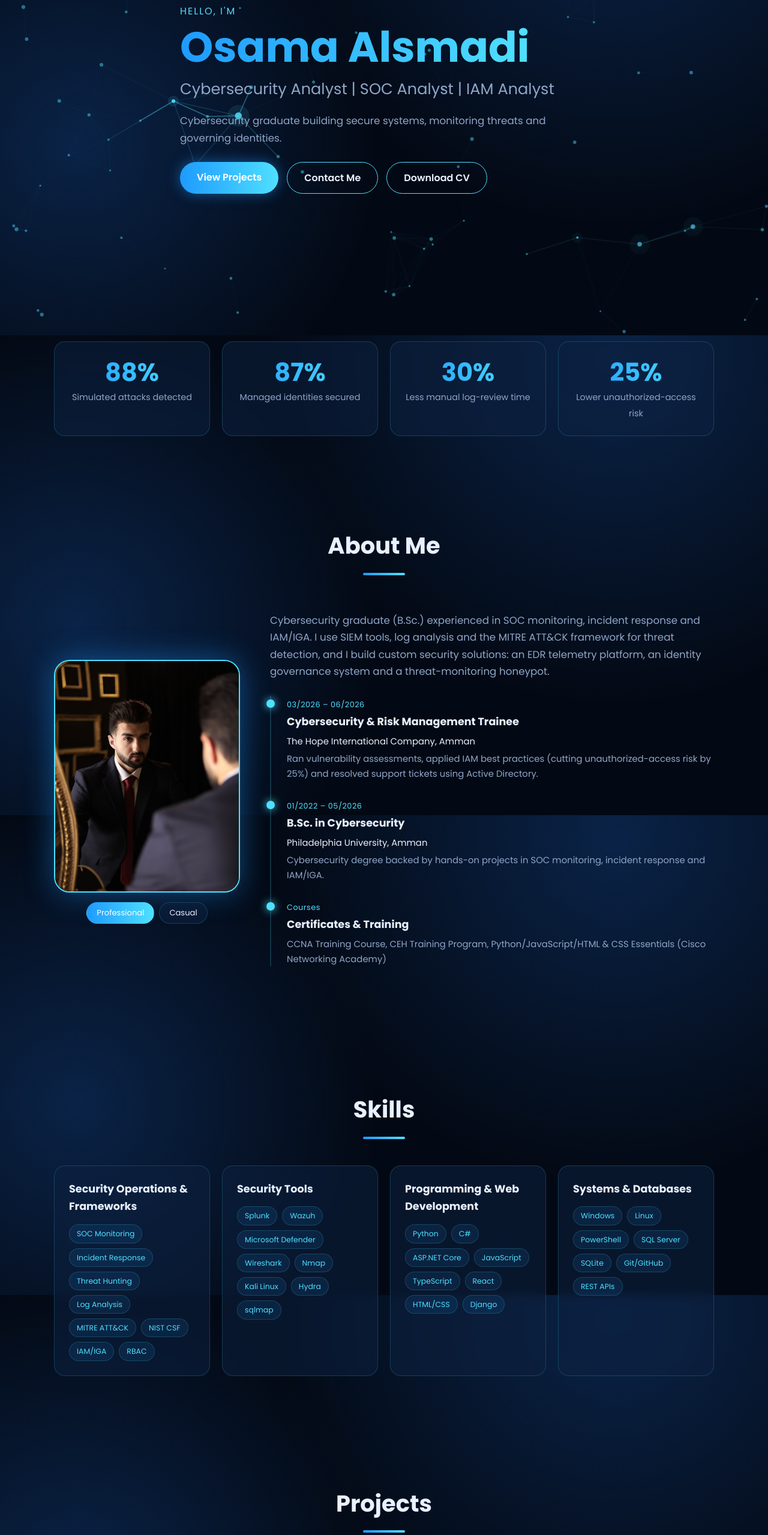
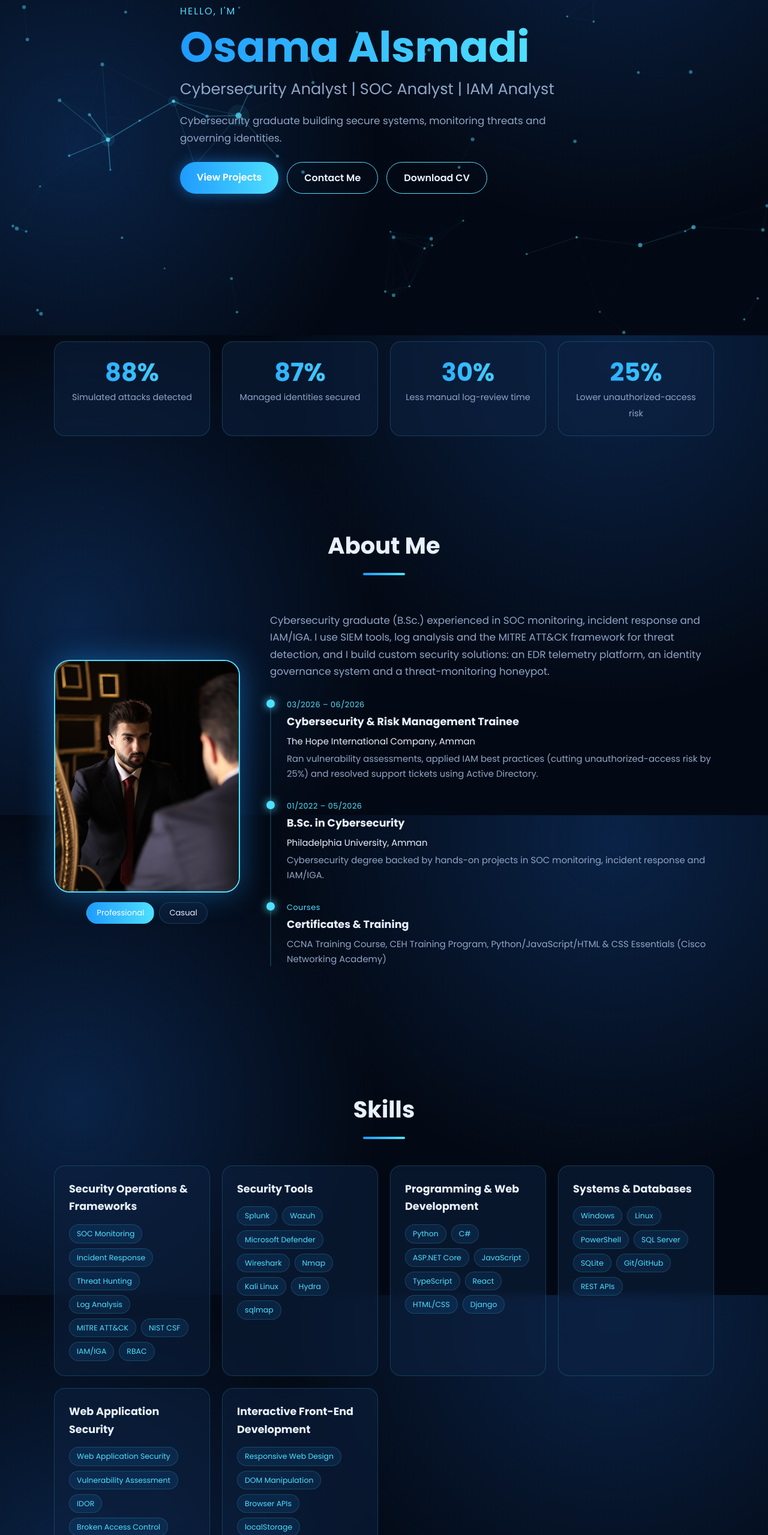
Before and after one commit to osamaalsmadi/Personal-Portfolio, a plain HTML site: page portfolio/index.html in a window 1280 px wide. Shown: the part 241-2800 px from the top of the page at 60% size. Drawn offline with Linux system fonts and the light colour scheme; animation ran at ten frames a second.

Commit message:
Add Hack Airport web security project and related portfolio skills

```diff
--- a/portfolio/index.html
+++ b/portfolio/index.html
@@ -3,7 +3,7 @@
 <head>
   <meta charset="UTF-8">
   <meta name="viewport" content="width=device-width, initial-scale=1">
-  <meta name="description" content="Osama Alsmadi - Cybersecurity, SOC and IAM analyst from Amman, Jordan. Portfolio of security projects: EDR platform, identity governance and honeypot monitoring.">
+  <meta name="description" content="Osama Alsmadi - Cybersecurity, SOC and IAM analyst from Amman, Jordan. Portfolio of security projects: EDR platform, identity governance, honeypot monitoring and Hack Airport web application security lab.">
   <meta name="author" content="Osama Alsmadi">
   <meta name="theme-color" content="#030914">
   <meta property="og:type" content="website">
@@ -96,6 +96,8 @@
       <div class="card"><h3 data-i18n="sk2"></h3><div class="tags"><span>Splunk</span><span>Wazuh</span><span>Microsoft Defender</span><span>Wireshark</span><span>Nmap</span><span>Kali Linux</span><span>Hydra</span><span>sqlmap</span></div></div>
       <div class="card"><h3 data-i18n="sk3"></h3><div class="tags"><span>Python</span><span>C#</span><span>ASP.NET Core</span><span>JavaScript</span><span>TypeScript</span><span>React</span><span>HTML/CSS</span><span>Django</span></div></div>
       <div class="card"><h3 data-i18n="sk4"></h3><div class="tags"><span>Windows</span><span>Linux</span><span>PowerShell</span><span>SQL Server</span><span>SQLite</span><span>Git/GitHub</span><span>REST APIs</span></div></div>
+      <div class="card"><h3 data-i18n="sk5"></h3><div class="tags"><span>Web Application Security</span><span>Vulnerability Assessment</span><span>IDOR</span><span>Broken Access Control</span><span>Business Logic Security</span><span>Security Testing</span><span>OWASP</span><span>CWE</span><span>Authorization</span><span>Vulnerability Remediation</span></div></div>
+      <div class="card"><h3 data-i18n="sk6"></h3><div class="tags"><span>Responsive Web Design</span><span>DOM Manipulation</span><span>Browser APIs</span><span>localStorage</span><span>Interactive 2D/3D UI</span><span>GitHub Pages</span></div></div>
     </div>
   </div>
 </section>
@@ -108,6 +110,7 @@
       <article class="card proj"><span class="num">01</span><img class="shot" src="assets/images/projects/p1.svg" alt="" loading="lazy"><h3>Aegis Node AI</h3><p data-i18n="p1_d"></p><div class="tags"><span>.NET</span><span>React</span><span>SQL Server</span><span>Ollama</span></div><a class="link" href="https://github.com/osamaalsmadi/Aegis-Node-AI" target="_blank" rel="noopener" data-i18n="view_code"></a></article>
       <article class="card proj"><span class="num">02</span><img class="shot" src="assets/images/projects/p2.svg" alt="" loading="lazy"><h3>Aegis Access</h3><p data-i18n="p2_d"></p><div class="tags"><span>ASP.NET Core</span><span>React</span><span>TypeScript</span><span>SQLite</span></div><a class="link" href="https://github.com/osamaalsmadi/AegisAccess" target="_blank" rel="noopener" data-i18n="view_code"></a></article>
       <article class="card proj"><span class="num">03</span><img class="shot" src="assets/images/projects/p3.svg" alt="" loading="lazy"><h3 data-i18n="p3_t"></h3><p data-i18n="p3_d"></p><div class="tags"><span>Kali Linux</span><span>Hydra</span><span>sqlmap</span><span>Wireshark</span></div><a class="link" href="https://github.com/osamaalsmadi/Honey-Bot" target="_blank" rel="noopener" data-i18n="view_code"></a></article>
+      <article class="card proj"><span class="num">04</span><img class="shot" src="assets/images/projects/p4.svg" alt="" loading="lazy"><h3 data-i18n="p4_t"></h3><p data-i18n="p4_d"></p><div class="tags"><span>HTML</span><span>CSS</span><span>JavaScript</span><span>Web Security</span><span>IDOR</span><span>Access Control</span><span>Business Logic</span><span>OWASP/CWE</span></div><a class="link" href="https://osamaalsmadi.github.io/osamaalsmadi/" target="_blank" rel="noopener" data-i18n="view_demo"></a> <a class="link" href="https://github.com/osamaalsmadi/osamaalsmadi/tree/main/projects/hack-airport-lab" target="_blank" rel="noopener" data-i18n="view_code"></a></article>
     </div>
   </div>
 </section>
--- a/portfolio/script.js
+++ b/portfolio/script.js
@@ -29,6 +29,8 @@ const translations = {
     sk2: "Security Tools",
     sk3: "Programming & Web Development",
     sk4: "Systems & Databases",
+    sk5: "Web Application Security",
+    sk6: "Interactive Front-End Development",
     projects_title: "Projects",
     p0_t: "Personal Portfolio",
     p0_d: "This bilingual (EN/AR) responsive portfolio built from scratch with pure HTML, CSS and JavaScript: theme switcher, avatar selector and RTL support.",
@@ -36,6 +38,9 @@ const translations = {
     p2_d: "Identity Governance platform enforcing least privilege with RBAC, risk-based access control, SoD conflict detection, automated access reviews and audit trails.",
     p3_t: "Honeypot Monitoring System",
     p3_d: "Custom honeypot mapped to MITRE ATT&CK that identified over 88% of simulated brute-force, SQL injection and DoS attacks.",
+    p4_t: "Hack Airport — Web Security Lab",
+    p4_d: "Team project: an educational airline booking simulator with six flight routes, interactive 2D/3D cabins, seat selection and simulated checkout. Three browser-only security labs demonstrate IDOR (CWE-639), broken access control (CWE-862) and coupon replay (CWE-799), with vulnerable/fixed modes, request and response inspection, and remediation. No live airline or payment backend is connected.",
+    view_demo: "Live Demo →",
     view_code: "View on GitHub →",
     hobbies_title: "Hobbies",
     h1_t: "CTF & Home Labs",
@@ -103,6 +108,8 @@ const translations = {
     sk2: "الأدوات الأمنية",
     sk3: "البرمجة وتطوير الويب",
     sk4: "الأنظمة وقواعد البيانات",
+    sk5: "أمن تطبيقات الويب",
+    sk6: "تطوير واجهات الويب التفاعلية",
     projects_title: "المشاريع",
     p0_t: "الموقع الشخصي",
     p0_d: "هذا الموقع ثنائي اللغة (EN/AR) ومتجاوب، مبني من الصفر بـ HTML وCSS وJavaScript فقط: تبديل الثيم، اختيار الصورة، ودعم الاتجاه من اليمين لليسار.",
@@ -110,6 +117,9 @@ const translations = {
     p2_d: "منصة حوكمة هوية تطبق مبدأ الصلاحية الأقل عبر RBAC والتحكم المبني على المخاطر وكشف تعارض الواجبات SoD ومراجعات الوصول الآلية وسجلات التدقيق.",
     p3_t: "نظام Honeypot للمراقبة",
     p3_d: "نظام Honeypot مخصص مرتبط بإطار MITRE ATT&CK اكتشف أكثر من 88% من هجمات القوة الغاشمة وحقن SQL وDoS التجريبية.",
+    p4_t: "Hack Airport — مختبر أمن تطبيقات الويب",
+    p4_d: "مشروع جماعي تعليمي يحاكي حجز الطيران بستة مسارات، ومقصورات تفاعلية ثنائية وثلاثية الأبعاد، واختيار المقاعد والدفع التجريبي. يتضمن ثلاثة مختبرات محلية داخل المتصفح توضح IDOR (CWE-639)، وضعف التحكم بالوصول (CWE-862)، وإعادة استخدام القسيمة (CWE-799)، مع مقارنة الوضع الضعيف والمصحح وفحص الطلب والاستجابة وطرق المعالجة. لا يتصل بأنظمة طيران أو دفع فعلية.",
+    view_demo: "التجربة المباشرة ←",
     view_code: "عرض على GitHub ←",
     hobbies_title: "الهوايات",
     h1_t: "مسابقات CTF والمختبرات",
```
Also changed, not shown: portfolio/assets/images/projects/p4.svg (added), 1 other file.
